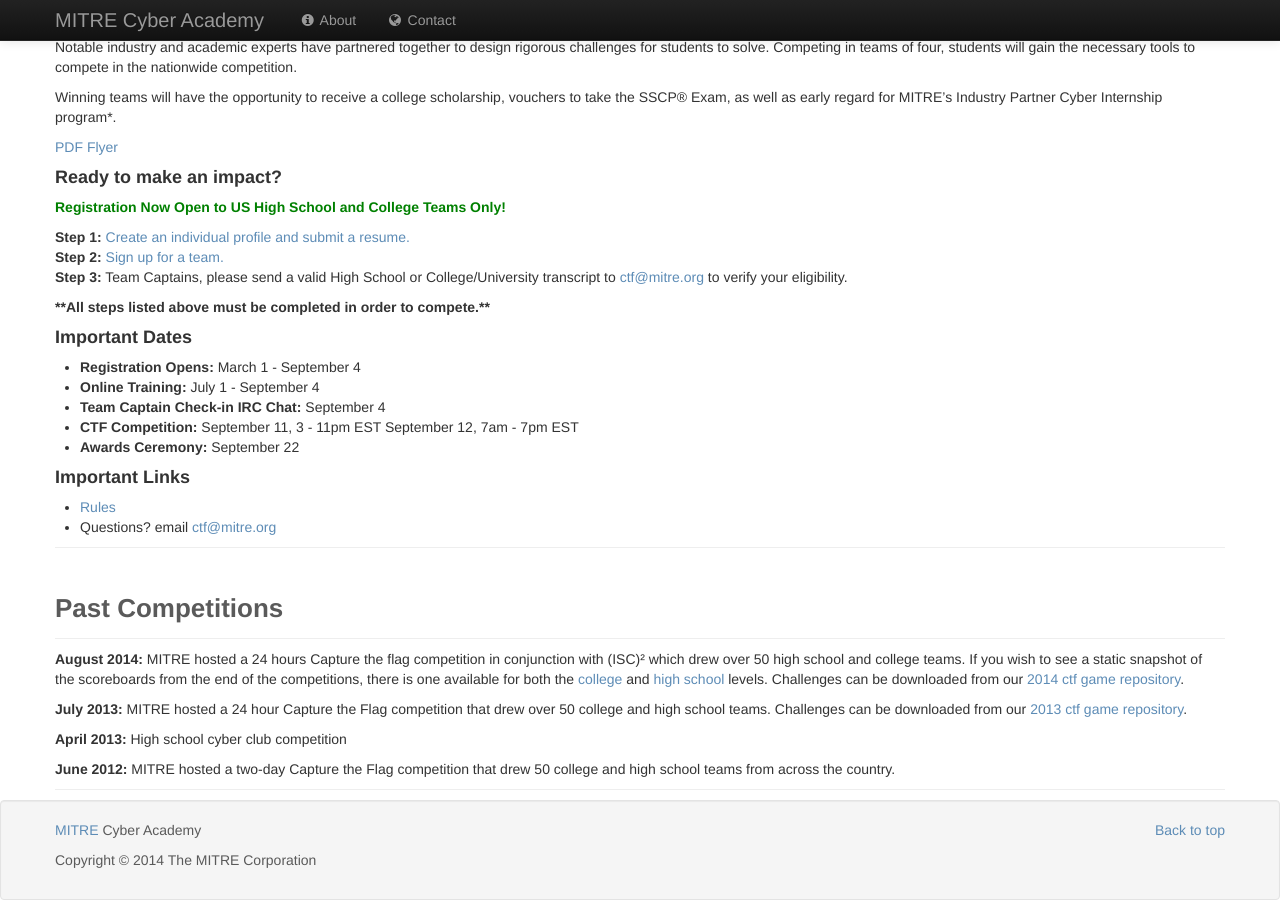
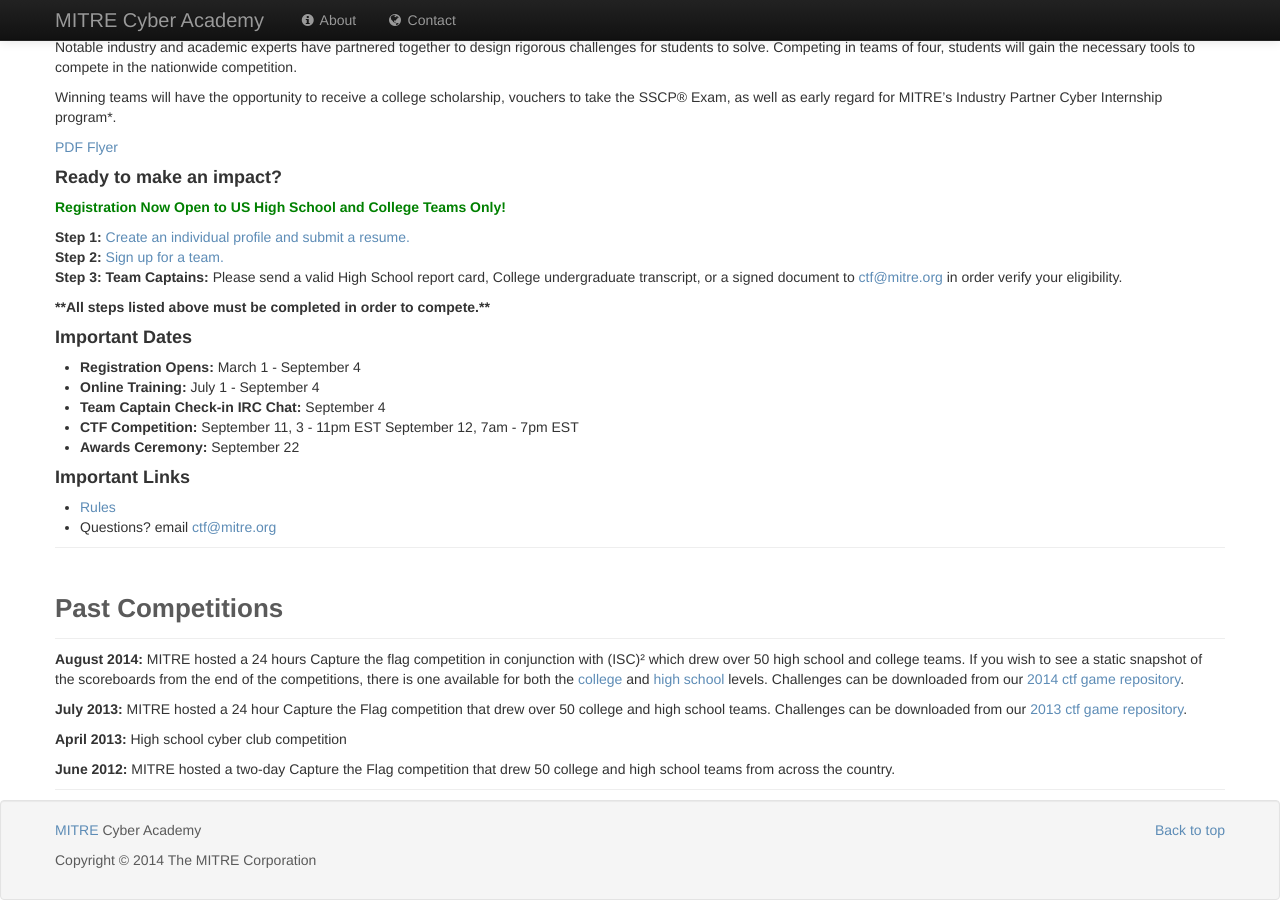
Before and after one commit to mitre-cyber-academy/mitre-cyber-academy.github.io, a Jekyll site: the page built from competitions/index.html, in a window 1280 px wide and 900 px high, scrolled down 792 px. Built offline with Jekyll 4.4.1, drawn with Linux system fonts in a browser that asks for light colours.

Commit message:
Add additional types of allowed documents.

```diff
--- a/competitions/index.html
+++ b/competitions/index.html
@@ -64,7 +64,7 @@ redirect_from:
           <h5 style="color:green;">Registration Now Open to US High School and College Teams Only!</h6>
             <b>Step 1:</b> <a href="https://sjobs.brassring.com/1033/ASP/TG/cim_home.asp?partnerid=119&siteid=5731" target="_blank">Create an individual profile and submit a resume.</a><br />
             <b>Step 2:</b> <a href="https://ctf-registration.herokuapp.com" target="_blank">Sign up for a team.</a><br />
-            <b>Step 3:</b> Team Captains, please send a valid High School or College/University transcript to <a href="hailto:ctf@mitre.org">ctf@mitre.org</a> to verify your eligibility.
+            <b>Step 3: Team Captains:</b> Please send a valid High School report card, College undergraduate transcript, or a signed document to <a href="hailto:ctf@mitre.org">ctf@mitre.org</a> in order verify your eligibility.
         </p>
 
         <p><b>**All steps listed above must be completed in order to compete.**</b></p>
```
